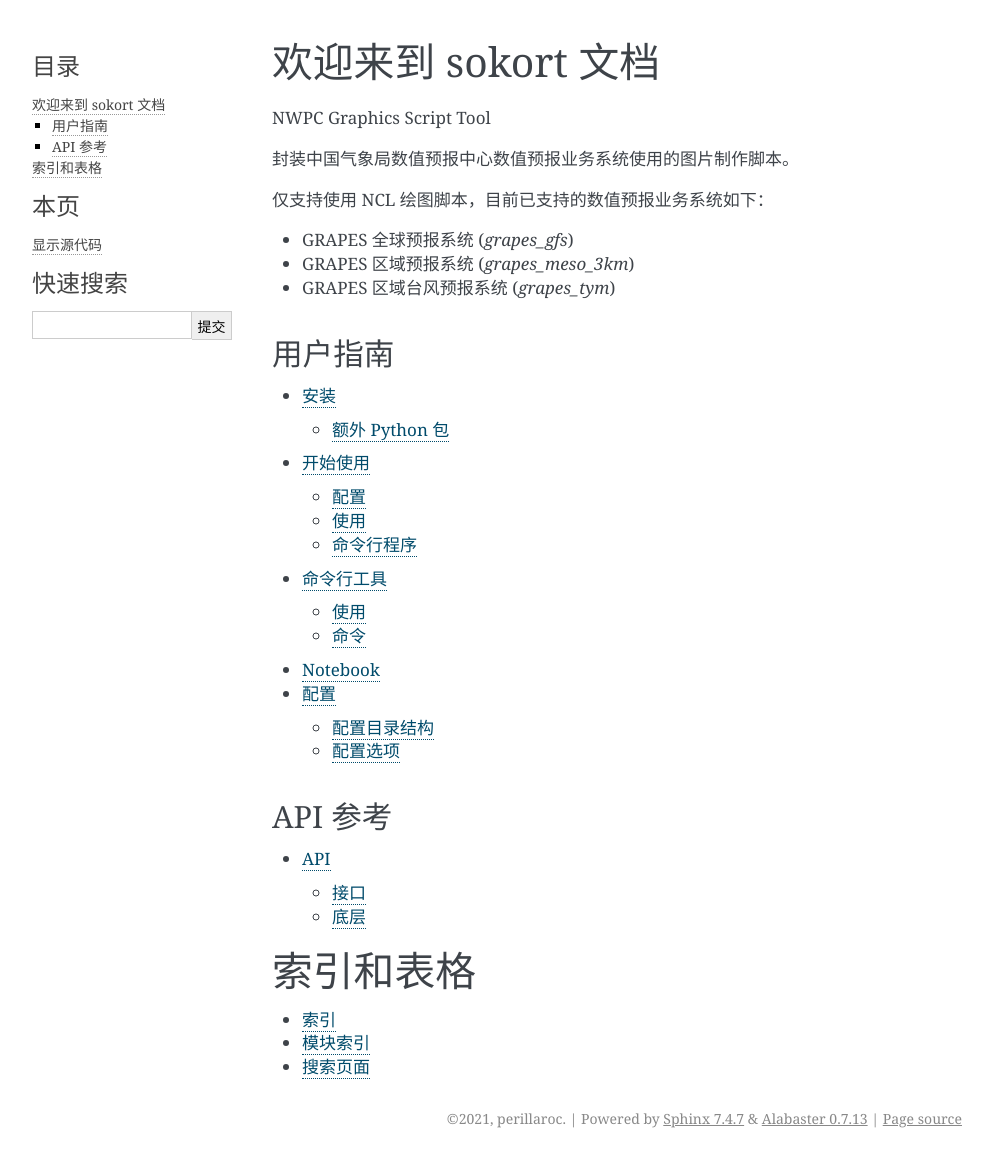
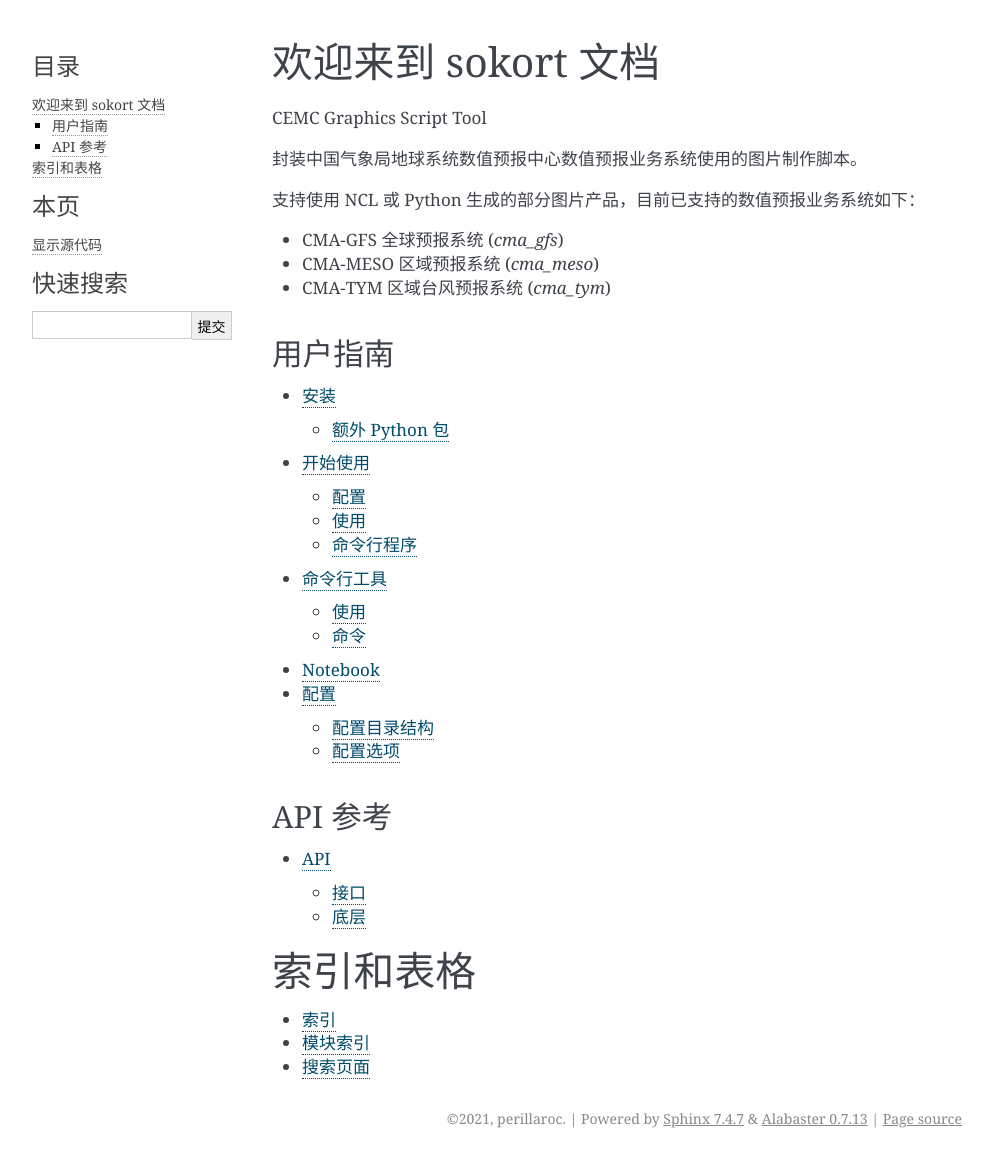
Before and after one commit to cemc-oper/sokort, a Sphinx documentation site: the page built from doc/source/index.rst, in a window 1280 px wide. Shown: the whole page, without its empty margins (148-1141 px from the left). Built offline with Sphinx 7.4.7, drawn with Linux system fonts in a browser that asks for light colours.

Commit message:
:bulb: update docs.

```diff
--- a/doc/source/index.rst
+++ b/doc/source/index.rst
@@ -6,15 +6,15 @@
 欢迎来到 sokort 文档
 ==================================
 
-NWPC Graphics Script Tool
+CEMC Graphics Script Tool
 
-封装中国气象局数值预报中心数值预报业务系统使用的图片制作脚本。
+封装中国气象局地球系统数值预报中心数值预报业务系统使用的图片制作脚本。
 
-仅支持使用 NCL 绘图脚本，目前已支持的数值预报业务系统如下：
+支持使用 NCL 或 Python 生成的部分图片产品，目前已支持的数值预报业务系统如下：
 
-* GRAPES 全球预报系统 (`grapes_gfs`)
-* GRAPES 区域预报系统 (`grapes_meso_3km`)
-* GRAPES 区域台风预报系统 (`grapes_tym`)
+* CMA-GFS 全球预报系统 (`cma_gfs`)
+* CMA-MESO 区域预报系统 (`cma_meso`)
+* CMA-TYM 区域台风预报系统 (`cma_tym`)
 
 用户指南
 ---------
```
Also changed, not shown: README.md (+4 -4 lines).
